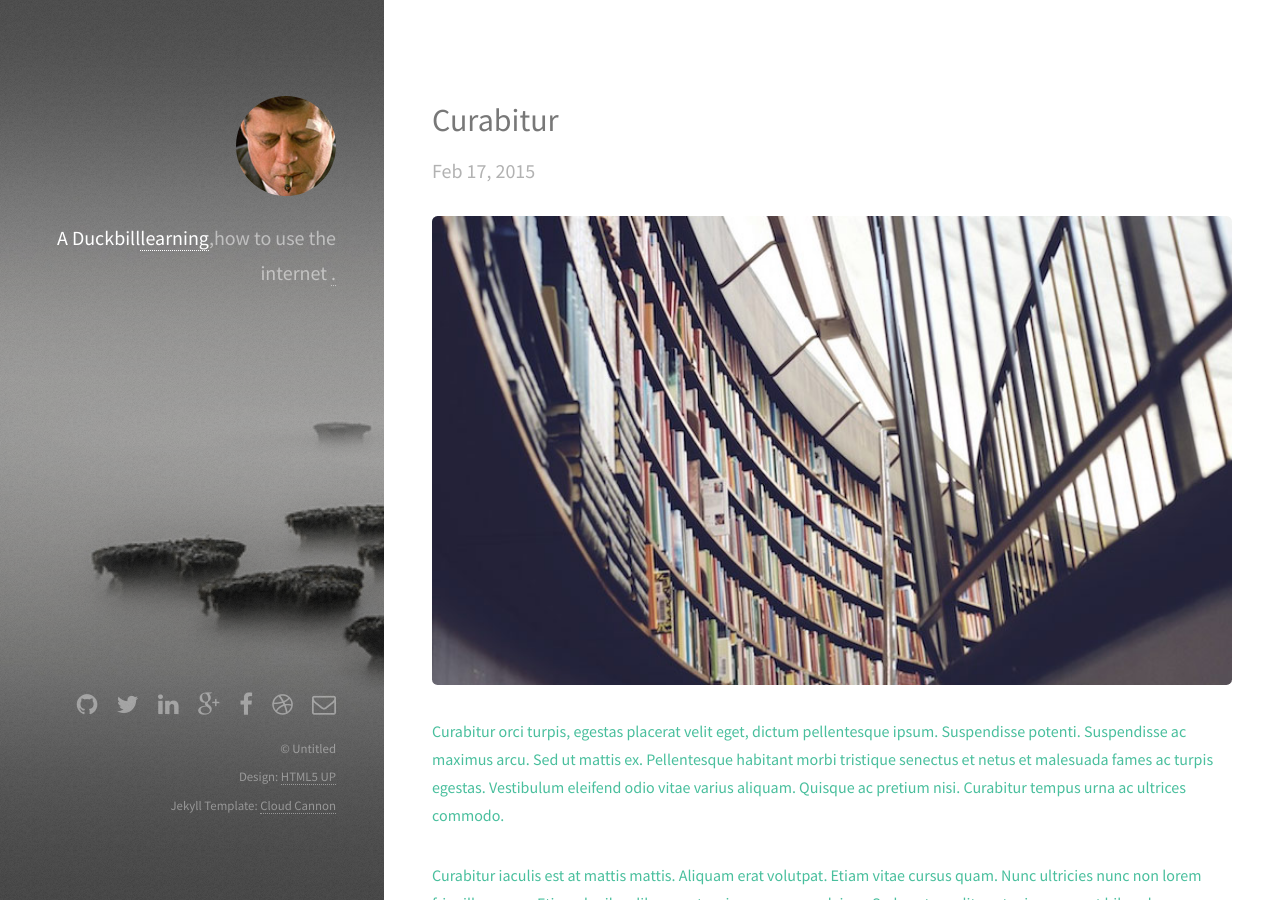
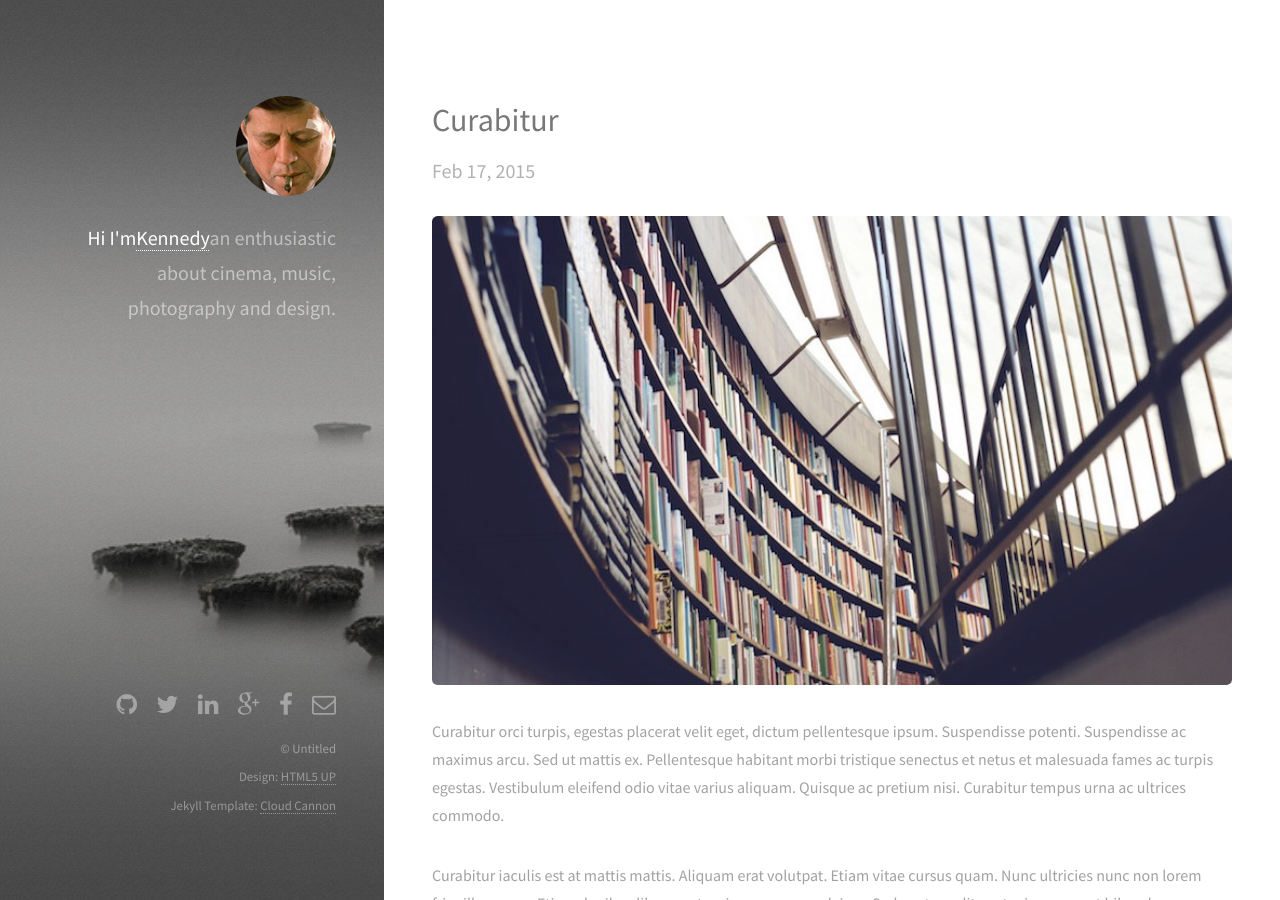
Before and after one commit to kennedyboaretop/kennedyboaretop.github.io, a Jekyll site: the page built from index.html, in a window 1280 px wide and 900 px high. Built offline with Jekyll 4.4.1, drawn with Linux system fonts in a browser that asks for light colours.

Commit message:
site 1.4

```diff
--- a/_layouts/default.html
+++ b/_layouts/default.html
@@ -22,9 +22,9 @@
 
       <header id="header">
           <a href="#" class="image avatar"><img src="/images/avatar.jpg" alt="" /></a>
-          <h1><strong>A Duckbill<a href="/">learning</a></strong>,how<br />
-          to use the internet<br />
-          <a href=</a>.</h1>
+          <h1><strong>Hi I'm<a href="/">Kennedy</a></strong>an enthusiastic about<br />
+          cinema, music, photography and design.<br />
+
       </header>
 
 
@@ -74,13 +74,7 @@
               </li>
               {% endif %}
 
-              {% if site.dribbble_username %}
-              <li>
-                <a href="#" class="icon fa-dribbble">
-                  <span class="label">Dribbble</span>
-                </a>
-              </li>
-              {% endif %}
+
 
               {% if site.email %}
               <li>
```
